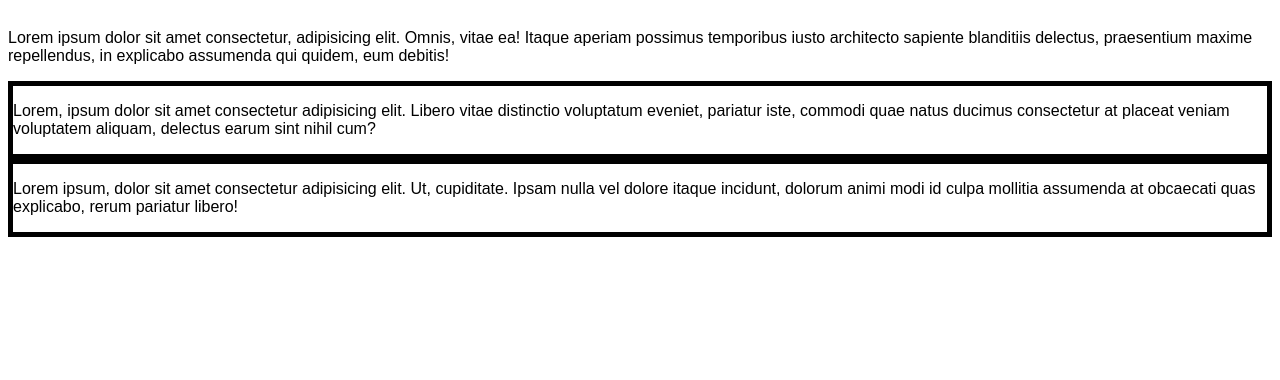
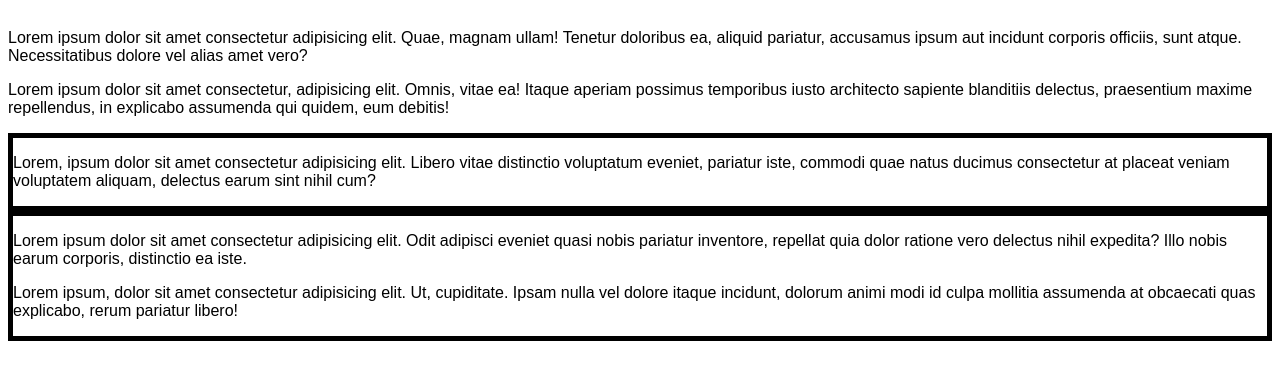
Before and after one commit to Kenny-Ung/exercice3, a plain HTML site: page index.html in a window 1280 px wide. Shown: the part 176-556 px from the top of the page. Drawn offline with Linux system fonts and the light colour scheme.

Commit message:
E - Un contenu a été ajouté dans main et footer

```diff
--- a/index.html
+++ b/index.html
@@ -12,11 +12,13 @@
         <h2>Sous-titre</h2>
     </header>
     <h1>Vive Git</h1>
+    <p>Lorem ipsum dolor sit amet consectetur adipisicing elit. Quae, magnam ullam! Tenetur doloribus ea, aliquid pariatur, accusamus ipsum aut incidunt corporis officiis, sunt atque. Necessitatibus dolore vel alias amet vero?</p>
     <p>Lorem ipsum dolor sit amet consectetur, adipisicing elit. Omnis, vitae ea! Itaque aperiam possimus temporibus iusto architecto sapiente blanditiis delectus, praesentium maxime repellendus, in explicabo assumenda qui quidem, eum debitis!</p>
     <main>
         <p>Lorem, ipsum dolor sit amet consectetur adipisicing elit. Libero vitae distinctio voluptatum eveniet, pariatur iste, commodi quae natus ducimus consectetur at placeat veniam voluptatem aliquam, delectus earum sint nihil cum?</p>
     </main>
     <footer>
+        <p>Lorem ipsum dolor sit amet consectetur adipisicing elit. Odit adipisci eveniet quasi nobis pariatur inventore, repellat quia dolor ratione vero delectus nihil expedita? Illo nobis earum corporis, distinctio ea iste.</p>
         <p>Lorem ipsum, dolor sit amet consectetur adipisicing elit. Ut, cupiditate. Ipsam nulla vel dolore itaque incidunt, dolorum animi modi id culpa mollitia assumenda at obcaecati quas explicabo, rerum pariatur libero!</p>
     </footer>
 </body>
```
